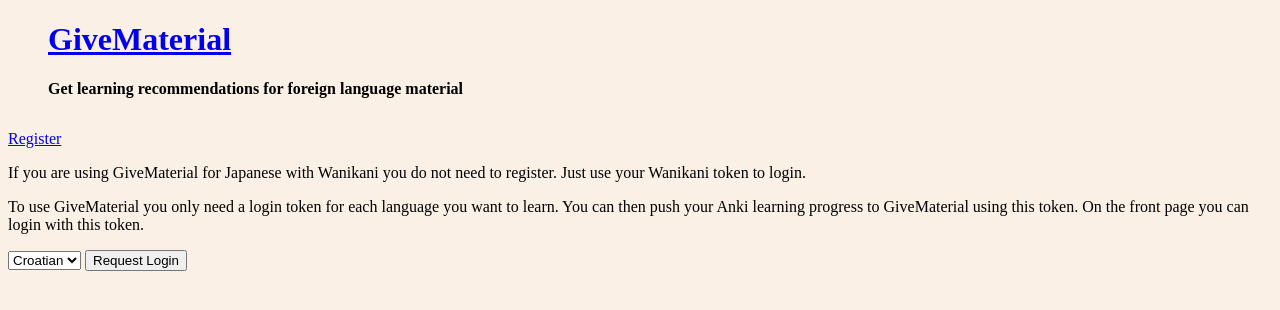
After one commit to aufziehvogel/givematerial, a Flask app: page /register in a window 1280 px wide. The commit adds this page. Shown: the top 310 px of the page. Run offline with Flask 2, Linux system fonts and the light colour scheme.

Commit message:
add registration web page

```diff
--- a/givematerial/web/main.py
+++ b/givematerial/web/main.py
@@ -3,6 +3,7 @@
 import os
 from pathlib import Path
 import sqlite3
+import uuid
 
 from givematerial.cache import SqliteLearnableCache
 import givematerial.db.sqlite
@@ -154,6 +155,24 @@
     return redirect(url)
 
 
+@app.route("/register", methods=['get', 'post'])
+def register():
+    token = None
+
+    if 'language' in request.form:
+        language = request.form['language']
+
+        token = str(uuid.uuid4())
+        sqlite_conn = get_conn()
+        cur = sqlite_conn.cursor()
+        cur.execute(
+            'INSERT INTO user (user_id, language) VALUES (?, ?)',
+            (token, language))
+        sqlite_conn.commit()
+
+    return render_template('register.html', token=token)
+
+
 if __name__ == "__main__":
     custom_host = os.getenv('HOST_BIND', default=None)
 
--- a/givematerial/web/templates/base.html
+++ b/givematerial/web/templates/base.html
@@ -62,12 +62,20 @@
       padding: 0.1em 0.2em 0.1em 0.5em;
       border-left: 1px dashed blue;
     }
+
+    .givematerial-login {
+      border: 1px solid gray;
+      background: #ddd;
+      padding: 5px 3px 0 3px;
+    }
   </style>
 </head>
 
 <body>
-  <h1>GiveMaterial</h1>
+  <h1><a href="{{ url_for('home') }}">GiveMaterial</a></h1>
   <div id="heading-subline">Get learning recommendations for foreign language material</div>
+
+  <a href="{{ url_for('register') }}">Register</a>
 
   <div id="main">
     {% block content %}{% endblock %}
--- /dev/null
+++ b/givematerial/web/templates/register.html
@@ -0,0 +1,36 @@
+{% extends 'base.html' %}
+
+{% block content %}
+    <div>
+        <p>
+            If you are using GiveMaterial for Japanese with Wanikani you do
+            not need to register. Just use your Wanikani token to login.
+        </p>
+        <p>
+            To use GiveMaterial you only need a login token for each language
+            you want to learn. You can then push your Anki learning progress
+            to GiveMaterial using this token. On the front page you can login
+            with this token.
+        </p>
+    </div>
+
+    <form action="{{ url_for('register') }}" method="post">
+        <select id="language" name="language">
+            <option name="hr" value="hr">Croatian</option>
+        </select>
+        <input type="submit" name="submit" value="Request Login"/>
+    </form>
+
+    {% if token %}
+        <div>
+            <p>
+                Your login is <span class="givematerial-login">{{ token }}</span>.
+            </p>
+            <p>
+                In order to use it, you must use Anki for vocabulary review. Install the
+                Anki add-on <a href="https://ankiweb.net/shared/info/2055492159">AnkiConnect</a>.
+                Then, run <code>givematerial/web/push_local_state.py --username {{ token }} anki --deck YourDeckName</code> to import your learning status.
+            </p>
+        </div>
+    {% endif %}
+{% endblock %}
```
